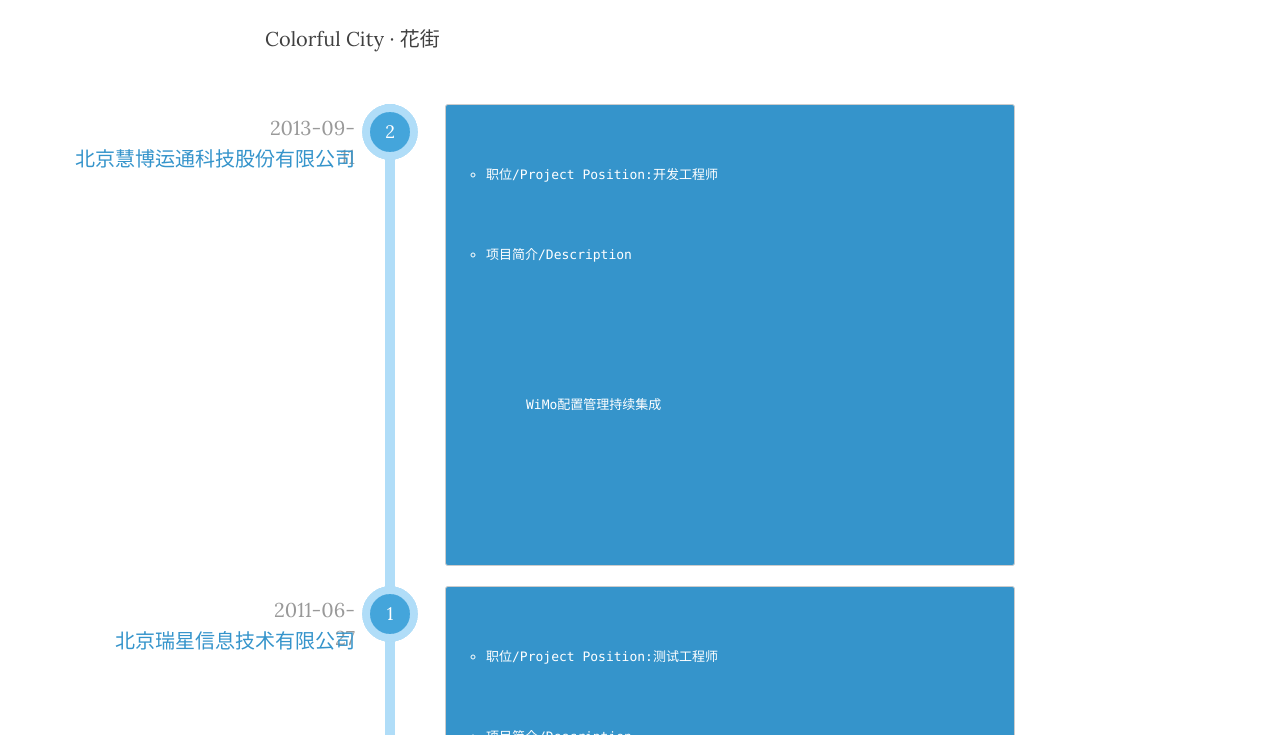
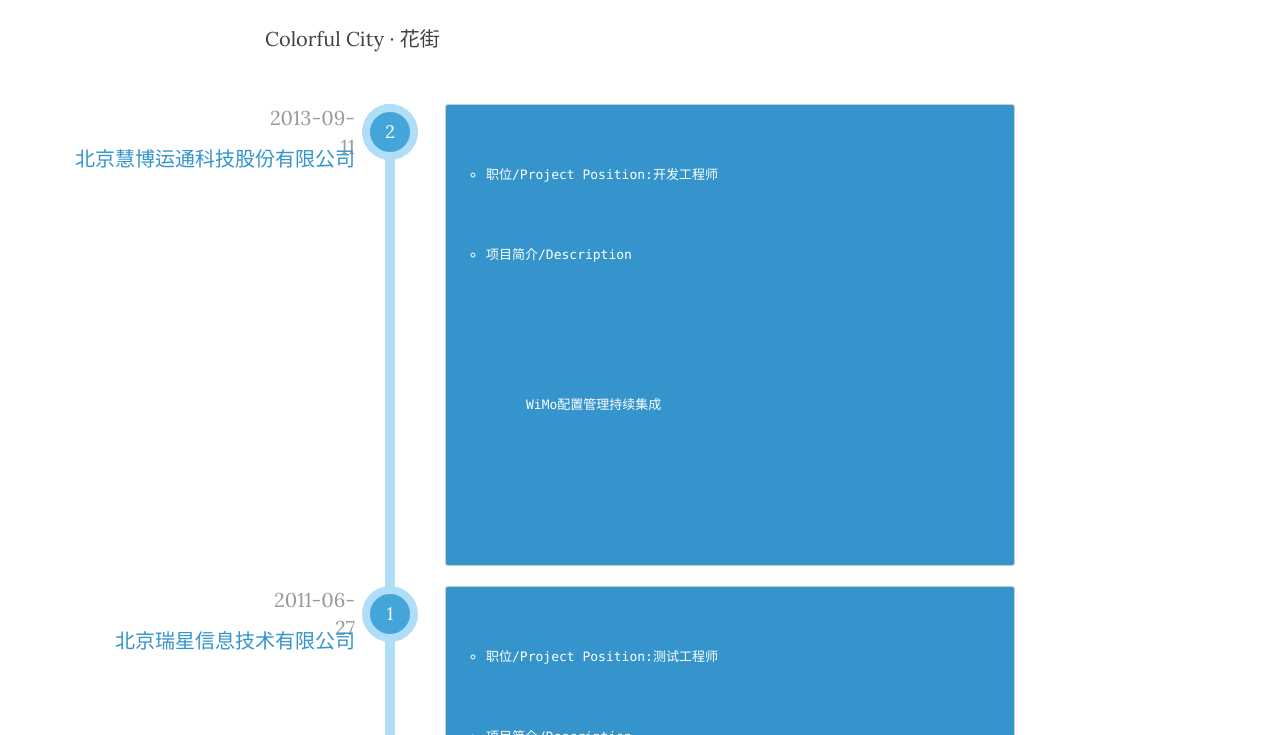
Before and after one commit to dongyupu/colorfulcity, a Jekyll site: the page built from about.html, in a window 1280 px wide. Shown: the part 392-1127 px from the top of the page. Built offline with Jekyll 4.4.1, drawn with Linux system fonts in a browser that asks for light colours; nearby versions of some CDN libraries.

Commit message:
change top 0

```diff
--- a/about.html
+++ b/about.html
@@ -21,8 +21,8 @@ header-img: "img/about-bg.jpg"
 		position: absolute;
 		width: 90px;
 		text-align: right;
-		left: -200;
-		top: 10px;
+		left: 0;
+		top: 0px;
 		color: #999;
 	}
 	ul.timeline li .company {
```
